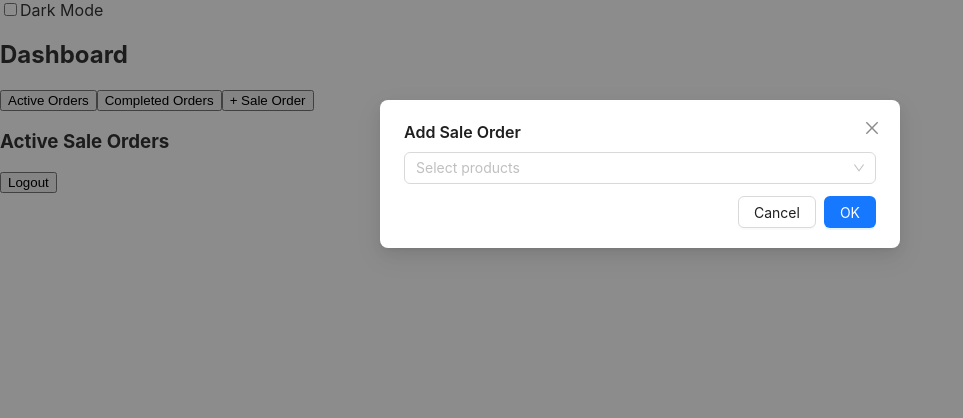
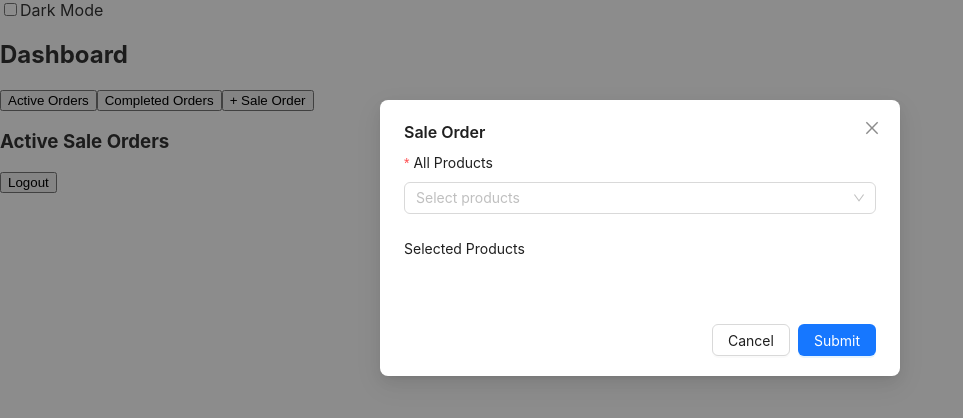
Before and after one commit to sabyasachirakshit/consumer-app, a React (Create React App) app: page /dashboard in a window 1280 px wide. Both pictures are taken after a click on the button "+ Sale Order". Shown: the top 418 px of the page, without its empty margins (0-963 px from the left). Built offline with nearby package versions, Linux system fonts and the light colour scheme.

Commit message:
form modal cretaed + values retained

```diff
--- a/package.json
+++ b/package.json
@@ -9,6 +9,7 @@
     "antd": "^5.17.3",
     "react": "^18.3.1",
     "react-dom": "^18.3.1",
+    "react-hook-form": "^7.51.5",
     "react-router-dom": "^6.23.1",
     "react-scripts": "5.0.1",
     "web-vitals": "^2.1.4"
--- a/src/components/DashboardPage.js
+++ b/src/components/DashboardPage.js
@@ -1,18 +1,18 @@
 import React, { useState } from 'react';
 import { useNavigate } from 'react-router-dom';
 import { useTheme } from "./ThemeContext";
-import { Modal, Select, Input } from 'antd'; // Import Modal, Select, and Input from antd
+import { Select, Modal, Form, Input, Button, Progress } from 'antd';
 import DarkModeToggle from './DarkModeToggle';
 
-const { Option } = Select; // Destructure Option from Select
+const { Option } = Select;
 
 const DashboardPage = ({ onLogout }) => {
   const navigate = useNavigate();
   const { isDarkMode } = useTheme();
   const [activeTab, setActiveTab] = useState('active');
-  const [isModalVisible, setIsModalVisible] = useState(false);
-  const [selectedProducts, setSelectedProducts] = useState([]);
-  const [formValues, setFormValues] = useState([]); // State to store form values
+  const [showFormModal, setShowFormModal] = useState(false);
+  const [selectedProducts, setSelectedProducts] = useState([]); // State to store selected products
+  const [form] = Form.useForm();
 
   const handleTabClick = (tab) => {
     setActiveTab(tab);
@@ -23,38 +23,23 @@ const DashboardPage = ({ onLogout }) => {
     navigate('/login');
   };
 
-  const showModal = () => {
-    setIsModalVisible(true);
+  const handleSaleOrderClick = () => {
+    setShowFormModal(true);
   };
 
-  const handleOk = () => {
-    setIsModalVisible(false);
+  const handleFormSubmit = () => {
+    form.validateFields()
+      .then(values => {
+        console.log('Form values:', values);
+        setShowFormModal(false);
+      })
+      .catch(errorInfo => {
+        console.error('Validation failed:', errorInfo);
+      });
   };
 
-  const handleCancel = () => {
-    setIsModalVisible(false);
-  };
-
-  const handleProductSelect = (value) => {
-    setSelectedProducts(value);
-    // Initialize form values for each selected product
-    setFormValues(value.map(product => ({ product, sellingRate: '', totalItems: '' })));
-  };
-
-  const handleRemoveProduct = (productId) => {
-    setSelectedProducts(selectedProducts.filter(product => product !== productId));
-    // Remove form values for the removed product
-    setFormValues(formValues.filter(formValue => formValue.product !== productId));
-  };
-
-  const handleInputChange = (productId, fieldName, value) => {
-    // Update the selling rate or total items for the corresponding product
-    setFormValues(formValues.map(formValue => {
-      if (formValue.product === productId) {
-        return { ...formValue, [fieldName]: value };
-      }
-      return formValue;
-    }));
+  const handleProductSelectChange = (selectedValues) => {
+    setSelectedProducts(selectedValues); // Update selected products
   };
 
   return (
@@ -64,50 +49,73 @@ const DashboardPage = ({ onLogout }) => {
       <div className="tabs">
         <button onClick={() => handleTabClick('active')} className={activeTab === 'active' ? 'active' : ''}>Active Orders</button>
         <button onClick={() => handleTabClick('completed')} className={activeTab === 'completed' ? 'active' : ''}>Completed Orders</button>
-        <button onClick={showModal}>+ Sale Order</button>
+        <button onClick={handleSaleOrderClick}>+ Sale Order</button>
       </div>
       <div className="orders">
         {activeTab === 'active' && <h3>Active Sale Orders</h3>}
         {activeTab === 'completed' && <h3>Completed Sale Orders</h3>}
       </div>
 
-      <Modal title="Add Sale Order" visible={isModalVisible} onOk={handleOk} onCancel={handleCancel}>
+      <button onClick={handleLogoutClick}>Logout</button>
+
+      <Modal
+        title="Sale Order"
+        visible={showFormModal}
+        maskClosable={false}
+        onCancel={() => setShowFormModal(false)}
+        footer={[
+          <Button key="cancel" onClick={() => setShowFormModal(false)}>
+            Cancel
+          </Button>,
+          <Button key="submit" type="primary" onClick={handleFormSubmit}>
+            Submit
+          </Button>,
+        ]}
+      >
+        <Form form={form} layout="vertical" onFinish={handleFormSubmit}>
+          <Form.Item
+            label="All Products"
+            name="products"
+            rules={[{ required: true, message: 'Please select products!' }]}
+          >
             <Select
               mode="multiple"
               placeholder="Select products"
-          style={{ width: '100%' }}
-          onChange={handleProductSelect}
-          value={selectedProducts}
+              onChange={handleProductSelectChange} // Handle selection change
             >
+              {/* Replace this with your actual product options */}
               <Option value="product1">Product 1</Option>
               <Option value="product2">Product 2</Option>
               <Option value="product3">Product 3</Option>
+              {/* Add more Option components for each product */}
             </Select>
-        {formValues.map(({ product, sellingRate, totalItems }) => (
-          <div key={product} className="selected-product">
-            <div>
-              <span>{product}</span>
-              <span>Price: $10</span> {/* Example price */}
+          </Form.Item>
+
+          {/* Display selected products */}
+          <Form.Item label="Selected Products">
+            {selectedProducts.map((product, index) => (
+              <div key={index} style={{ marginBottom: '10px' }}>
+                <div className="product-info" style={{display:"flex",justifyContent:"space-between"}}>
+                <p>{index + 1}. {product} </p>
+
+                <p>Price: $10</p>
                 </div>
-            <hr />
-            <div>
-              <Input
-                placeholder="Selling Rate"
-                value={sellingRate}
-                onChange={(e) => handleInputChange(product, 'sellingRate', e.target.value)}
-              />
-              <Input
-                placeholder="Total Items"
-                value={totalItems}
-                onChange={(e) => handleInputChange(product, 'totalItems', e.target.value)}
-              />
-              <div className="items-left">10 items left</div>
-            </div>
-            <button onClick={() => handleRemoveProduct(product)}>Remove</button>
+
+                <Input.Group compact style={{ marginBottom: '5px' }}>
+                  <Form.Item label="Selling Rate" name={['sellingRate', index]} noStyle>
+                    <Input style={{ width: '50%' }} placeholder="Selling Rate" />
+                  </Form.Item>
+                  <Form.Item label="Total Items" name={['totalItems', index]} noStyle>
+                    <Input style={{ width: '50%' }} placeholder="Total Items" />
+                  </Form.Item>
+                </Input.Group>
+
+                <div className="remaining-items" style={{ display:"flex",justifyContent:"center",float:"right",width:"30%",backgroundColor:"lightgreen", color:"darkgreen"}}>2 items remaining</div>
               </div>
             ))}
+          </Form.Item>
+        </Form>
       </Modal>
-      <button onClick={handleLogoutClick}>Logout</button>
     </div>
   );
 };
```
Also changed, not shown: 1 other file (tests, documents, lock files or other folders). Lines whose indentation alone changed are shown as unchanged.
